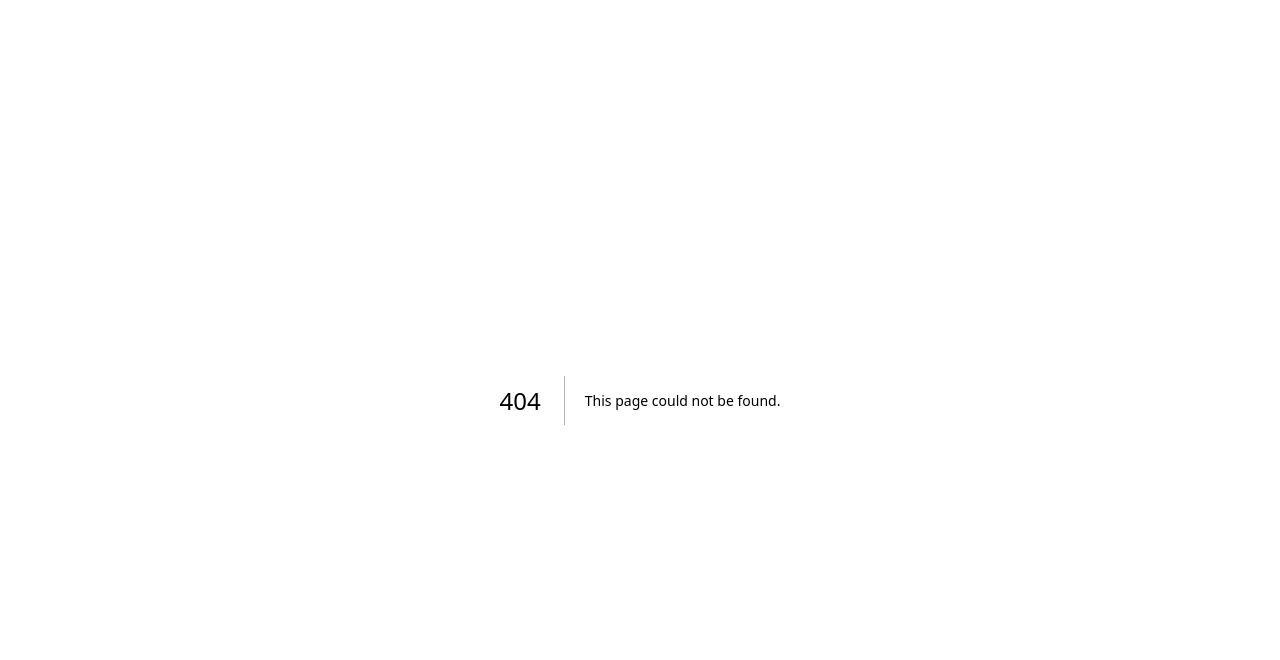
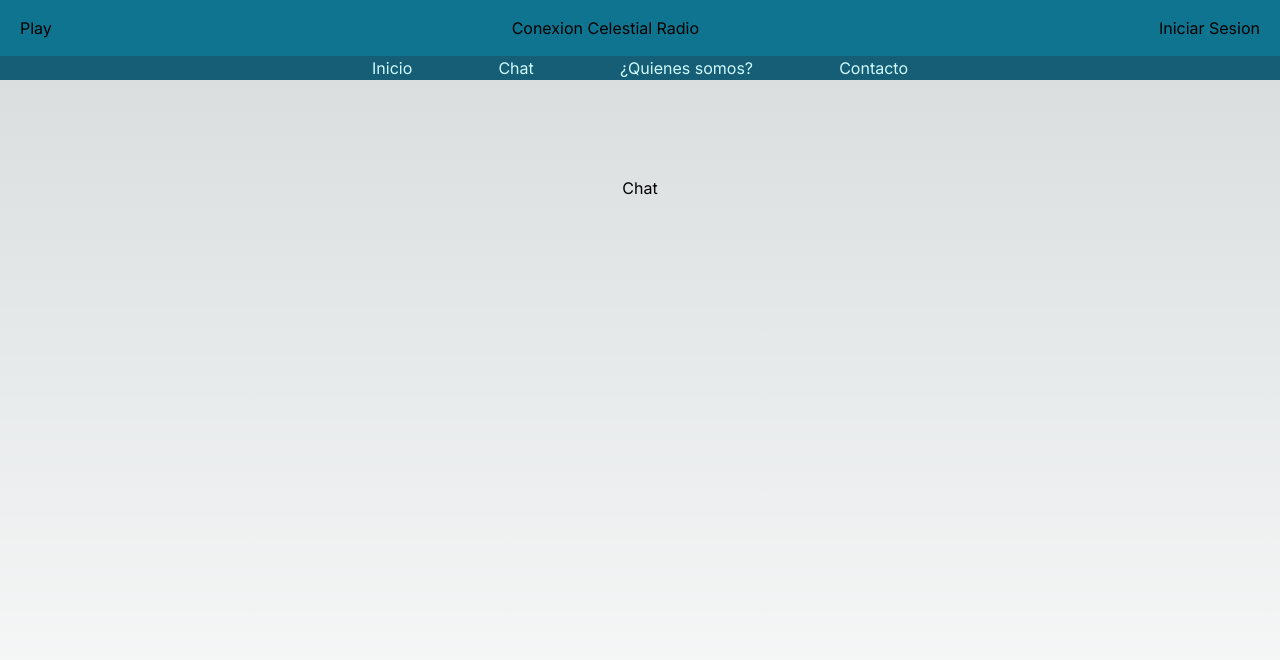
Before and after one commit to isaiorellana-dev/radio-chat-app, a Next.js app: page /chat in a window 1280 px wide. Before the commit this address had no page. Shown: the top 660 px of the page. Built offline with nearby package versions, Linux system fonts and the light colour scheme.

Commit message:
💄 Rutas principales, header y primeros estilos

```diff
--- /dev/null
+++ b/app/chat/page.tsx
@@ -0,0 +1,7 @@
+export default function Chat() {
+  return (
+    <main className="flex min-h-screen flex-col items-center justify-between p-24">
+      <h1>Chat</h1>
+    </main>
+  )
+}
--- /dev/null
+++ b/app/contacto/page.tsx
@@ -0,0 +1,7 @@
+export default function Contact() {
+  return (
+    <main className="flex min-h-screen flex-col items-center justify-between p-24">
+      <h2>Contacto</h2>
+    </main>
+  )
+}
--- a/app/globals.css
+++ b/app/globals.css
@@ -11,8 +11,8 @@
 @media (prefers-color-scheme: dark) {
   :root {
     --foreground-rgb: 255, 255, 255;
-    --background-start-rgb: 0, 0, 0;
-    --background-end-rgb: 0, 0, 0;
+    --background-start-rgb: 8, 51, 68;
+    --background-end-rgb: 2, 13, 16;
   }
 }
 
--- a/app/layout.tsx
+++ b/app/layout.tsx
@@ -1,12 +1,13 @@
-import './globals.css'
-import type { Metadata } from 'next'
-import { Inter } from 'next/font/google'
+import "./globals.css"
+import type { Metadata } from "next"
+import { Inter } from "next/font/google"
+import Link from "next/link"
 
-const inter = Inter({ subsets: ['latin'] })
+const inter = Inter({ subsets: ["latin"] })
 
 export const metadata: Metadata = {
-  title: 'Create Next App',
-  description: 'Generated by create next app',
+  title: "Conexion Celestial Radio",
+  description: "Generated by create next app",
 }
 
 export default function RootLayout({
@@ -16,7 +17,44 @@ export default function RootLayout({
 }) {
   return (
     <html lang="en">
-      <body className={inter.className}>{children}</body>
+      <body className={inter.className}>
+        <header className="bg-cyan-700">
+          <div className="flex justify-between px-5 py-4">
+            <div>Play</div>
+            <h1 className="text-center text-cyan-60 semi-bold">
+              Conexion Celestial Radio
+            </h1>
+            <Link href={"una-vaina-loka"}>Iniciar Sesion</Link>
+          </div>
+
+          <nav className="bg-cyan-800 ">
+            <ul className="text-cyan-100 flex justify-between px-5 max-w-xl mx-auto">
+              <li>
+                <Link href={"/"} className="hover:underline">
+                  Inicio
+                </Link>
+              </li>
+              <li>
+                <Link href={"/chat"} className="hover:underline">
+                  Chat
+                </Link>
+              </li>
+              <li>
+                <Link href={"/quienes-somos"} className="hover:underline">
+                  ¿Quienes somos?
+                </Link>
+              </li>
+              <li>
+                <Link href={"/contacto"} className="hover:underline">
+                  Contacto
+                </Link>
+              </li>
+            </ul>
+          </nav>
+        </header>
+
+        {children}
+      </body>
     </html>
   )
 }
--- a/app/page.tsx
+++ b/app/page.tsx
@@ -1,113 +1,19 @@
-import Image from 'next/image'
+import Image from "next/image"
 
 export default function Home() {
   return (
     <main className="flex min-h-screen flex-col items-center justify-between p-24">
-      <div className="z-10 w-full max-w-5xl items-center justify-between font-mono text-sm lg:flex">
-        <p className="fixed left-0 top-0 flex w-full justify-center border-b border-gray-300 bg-gradient-to-b from-zinc-200 pb-6 pt-8 backdrop-blur-2xl dark:border-neutral-800 dark:bg-zinc-800/30 dark:from-inherit lg:static lg:w-auto  lg:rounded-xl lg:border lg:bg-gray-200 lg:p-4 lg:dark:bg-zinc-800/30">
-          Get started by editing&nbsp;
-          <code className="font-mono font-bold">app/page.tsx</code>
-        </p>
-        <div className="fixed bottom-0 left-0 flex h-48 w-full items-end justify-center bg-gradient-to-t from-white via-white dark:from-black dark:via-black lg:static lg:h-auto lg:w-auto lg:bg-none">
-          <a
-            className="pointer-events-none flex place-items-center gap-2 p-8 lg:pointer-events-auto lg:p-0"
-            href="https://vercel.com?utm_source=create-next-app&utm_medium=appdir-template&utm_campaign=create-next-app"
-            target="_blank"
-            rel="noopener noreferrer"
-          >
-            By{' '}
-            <Image
-              src="/vercel.svg"
-              alt="Vercel Logo"
-              className="dark:invert"
-              width={100}
-              height={24}
-              priority
-            />
-          </a>
+      <h1 className="text-cyan-50">
+        hello <span className="text-cyan-200">world</span>
+        <div className="p-10 bg-emerald-600">
+          <p className="text-emerald-50">
+            Lorem ipsum dolor sit amet consectetur adipisicing elit. Nesciunt,
+            excepturi maiores in maxime quo corporis vel debitis beatae,
+            voluptas ipsam neque! Tempora temporibus quasi quidem commodi
+            repudiandae ipsa harum unde.
+          </p>
         </div>
-      </div>
-
-      <div className="relative flex place-items-center before:absolute before:h-[300px] before:w-[480px] before:-translate-x-1/2 before:rounded-full before:bg-gradient-radial before:from-white before:to-transparent before:blur-2xl before:content-[''] after:absolute after:-z-20 after:h-[180px] after:w-[240px] after:translate-x-1/3 after:bg-gradient-conic after:from-sky-200 after:via-blue-200 after:blur-2xl after:content-[''] before:dark:bg-gradient-to-br before:dark:from-transparent before:dark:to-blue-700 before:dark:opacity-10 after:dark:from-sky-900 after:dark:via-[#0141ff] after:dark:opacity-40 before:lg:h-[360px]">
-        <Image
-          className="relative dark:drop-shadow-[0_0_0.3rem_#ffffff70] dark:invert"
-          src="/next.svg"
-          alt="Next.js Logo"
-          width={180}
-          height={37}
-          priority
-        />
-      </div>
-
-      <div className="mb-32 grid text-center lg:mb-0 lg:grid-cols-4 lg:text-left">
-        <a
-          href="https://nextjs.org/docs?utm_source=create-next-app&utm_medium=appdir-template&utm_campaign=create-next-app"
-          className="group rounded-lg border border-transparent px-5 py-4 transition-colors hover:border-gray-300 hover:bg-gray-100 hover:dark:border-neutral-700 hover:dark:bg-neutral-800/30"
-          target="_blank"
-          rel="noopener noreferrer"
-        >
-          <h2 className={`mb-3 text-2xl font-semibold`}>
-            Docs{' '}
-            <span className="inline-block transition-transform group-hover:translate-x-1 motion-reduce:transform-none">
-              -&gt;
-            </span>
-          </h2>
-          <p className={`m-0 max-w-[30ch] text-sm opacity-50`}>
-            Find in-depth information about Next.js features and API.
-          </p>
-        </a>
-
-        <a
-          href="https://nextjs.org/learn?utm_source=create-next-app&utm_medium=appdir-template-tw&utm_campaign=create-next-app"
-          className="group rounded-lg border border-transparent px-5 py-4 transition-colors hover:border-gray-300 hover:bg-gray-100 hover:dark:border-neutral-700 hover:dark:bg-neutral-800/30"
-          target="_blank"
-          rel="noopener noreferrer"
-        >
-          <h2 className={`mb-3 text-2xl font-semibold`}>
-            Learn{' '}
-            <span className="inline-block transition-transform group-hover:translate-x-1 motion-reduce:transform-none">
-              -&gt;
-            </span>
-          </h2>
-          <p className={`m-0 max-w-[30ch] text-sm opacity-50`}>
-            Learn about Next.js in an interactive course with&nbsp;quizzes!
-          </p>
-        </a>
-
-        <a
-          href="https://vercel.com/templates?framework=next.js&utm_source=create-next-app&utm_medium=appdir-template&utm_campaign=create-next-app"
-          className="group rounded-lg border border-transparent px-5 py-4 transition-colors hover:border-gray-300 hover:bg-gray-100 hover:dark:border-neutral-700 hover:dark:bg-neutral-800/30"
-          target="_blank"
-          rel="noopener noreferrer"
-        >
-          <h2 className={`mb-3 text-2xl font-semibold`}>
-            Templates{' '}
-            <span className="inline-block transition-transform group-hover:translate-x-1 motion-reduce:transform-none">
-              -&gt;
-            </span>
-          </h2>
-          <p className={`m-0 max-w-[30ch] text-sm opacity-50`}>
-            Explore the Next.js 13 playground.
-          </p>
-        </a>
-
-        <a
-          href="https://vercel.com/new?utm_source=create-next-app&utm_medium=appdir-template&utm_campaign=create-next-app"
-          className="group rounded-lg border border-transparent px-5 py-4 transition-colors hover:border-gray-300 hover:bg-gray-100 hover:dark:border-neutral-700 hover:dark:bg-neutral-800/30"
-          target="_blank"
-          rel="noopener noreferrer"
-        >
-          <h2 className={`mb-3 text-2xl font-semibold`}>
-            Deploy{' '}
-            <span className="inline-block transition-transform group-hover:translate-x-1 motion-reduce:transform-none">
-              -&gt;
-            </span>
-          </h2>
-          <p className={`m-0 max-w-[30ch] text-sm opacity-50`}>
-            Instantly deploy your Next.js site to a shareable URL with Vercel.
-          </p>
-        </a>
-      </div>
+      </h1>
     </main>
   )
 }
--- /dev/null
+++ b/app/quienes-somos/page.tsx
@@ -0,0 +1,7 @@
+export default function AboutUs() {
+  return (
+    <main className="flex min-h-screen flex-col items-center justify-between p-24">
+      <h2>Sobre nosotros</h2>
+    </main>
+  )
+}
```
